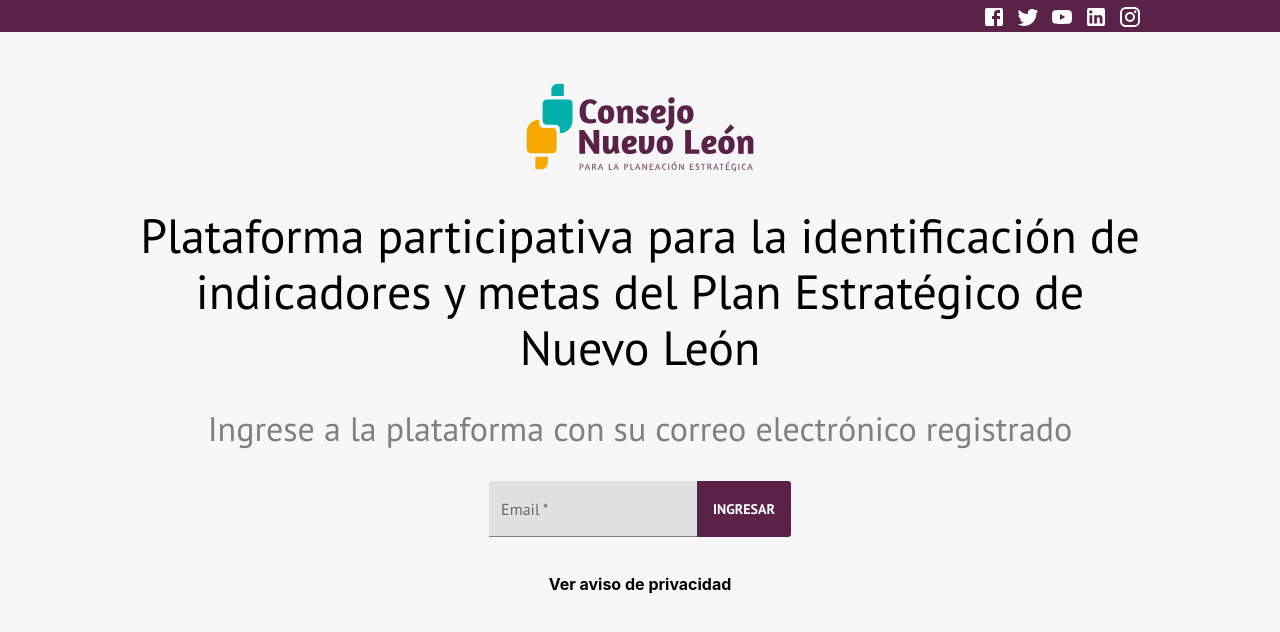
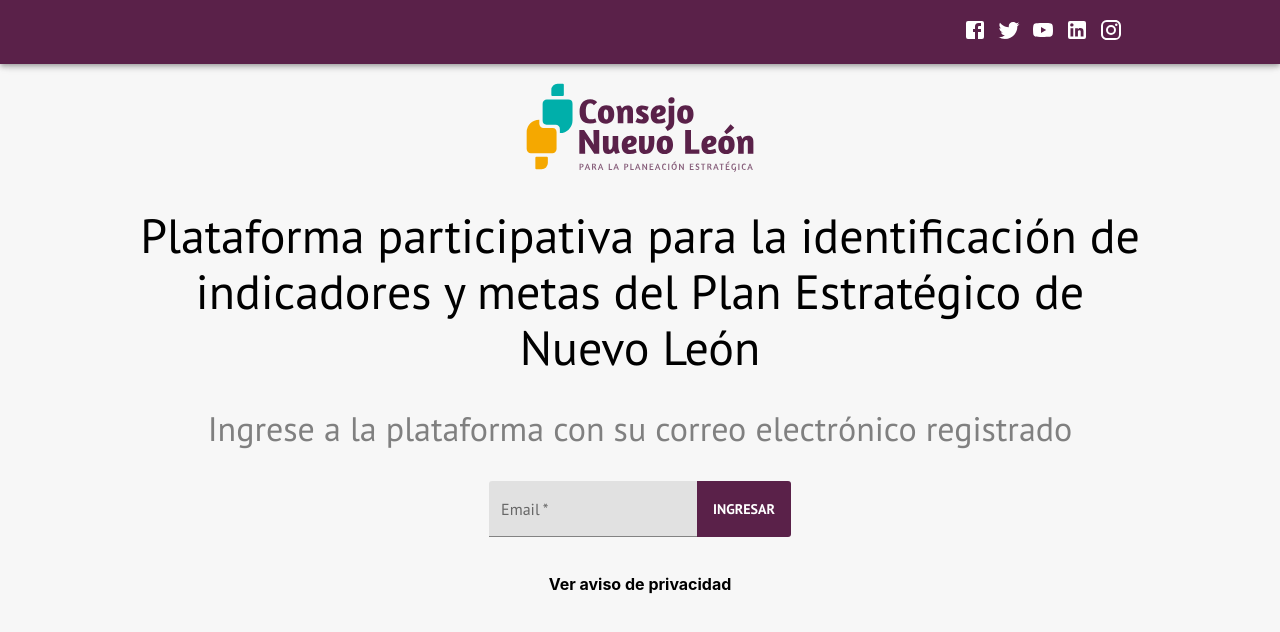
Before and after one commit to RobertoAlonsoDelaGarzaMendoza/indicadores-conl, a React (Create React App) app: page / in a window 1280 px wide. Shown: the top 632 px of the page. Built offline with nearby package versions, Linux system fonts and the light colour scheme.

Commit message:
Creacion de Drawer

```diff
--- a/src/Components/Admin/Admin.js
+++ b/src/Components/Admin/Admin.js
@@ -6,21 +6,39 @@
   Route,
   useRouteMatch,
 } from "react-router-dom";
+import Menu from "./Menu/Menu";
+import LoginAdmin from "./LoginAdmin/LoginAdmin";
+import AdminContainer from "../Helpers/AdminContainer";
 
 function Admin() {
   let { path, url } = useRouteMatch();
   return (
     <div>
-        <Switch>
-          <Route exact path={path}>
-            Login
-          </Route>
-          <Route path={`${path}/usuario`}>Usuarios</Route>
-          <Route path={`${path}/ejercicio`}>Ejercicios</Route>
-          <Route path={`${path}/objetivo`}>Objetivos</Route>
-          <Route path={`${path}/aspiracion`}>Aspiraciones</Route>
-          <Route path={`${path}/ronda`}>Rondas</Route>
-        </Switch>
+      {/* TODO validacion para mostrar drawer si ya esta logeado y es admin */}
+      {false ? <Menu /> : null}
+      <Switch>
+        <Route exact path={path}>
+          <LoginAdmin />
+        </Route>
+        <Route path={`${path}/usuario`}>
+          <AdminContainer>Usuarios</AdminContainer>
+        </Route>
+        <Route path={`${path}/ejercicio`}>
+          <AdminContainer>Ejercicios</AdminContainer>
+        </Route>
+        <Route path={`${path}/objetivo`}>
+          <AdminContainer>Objectivos</AdminContainer>
+        </Route>
+        <Route path={`${path}/aspiracion`}>
+          <AdminContainer>Aspiraciones</AdminContainer>
+        </Route>
+        <Route path={`${path}/ronda`}>
+          <AdminContainer>Rondas</AdminContainer>
+        </Route>
+        <Route path={`${path}/indicadores`}>
+          <AdminContainer>Indicadores</AdminContainer>
+        </Route>
+      </Switch>
     </div>
   );
 }
--- /dev/null
+++ b/src/Components/Admin/Menu/Menu.css
@@ -0,0 +1,5 @@
+.Drawer > .MuiDrawer-paper{
+    max-width: 15rem;
+    width: 15rem;
+    padding: .5rem;
+}
--- /dev/null
+++ b/src/Components/Admin/Menu/Menu.js
@@ -0,0 +1,42 @@
+import { Divider, Drawer, List, ListItem, ListItemText, Toolbar } from "@material-ui/core";
+import React from "react";
+import "./Menu.css";
+import logo from "../../../Assets/nuevo_leon_logo.svg";
+
+
+function Menu() {
+  return (
+    <Drawer variant="permanent" className="Drawer">
+      <Toolbar />
+      <img alt="logo_nuevo_leon" className="Login_logo" src={logo}></img>
+      <Divider/>
+      <List>
+        <ListItem>
+          <ListItemText primary="Usuarios"/>
+        </ListItem>
+        <Divider/>
+        <ListItem>
+          <ListItemText primary="Ejercicios"/>
+        </ListItem>
+        <ListItem>
+          <ListItemText primary="Aspiraciones"/>
+        </ListItem>
+        <ListItem>
+          <ListItemText primary="Objectivos"/>
+        </ListItem>
+        <ListItem>
+          <ListItemText primary="Línea estrategica"/>
+        </ListItem>
+        <ListItem>
+          <ListItemText primary="Ronda"/>
+        </ListItem>
+        <ListItem>
+          <ListItemText primary="Indicadores"/>
+        </ListItem>
+
+      </List>
+    </Drawer>
+  );
+}
+
+export default Menu;
--- a/src/Components/Header/Header.css
+++ b/src/Components/Header/Header.css
@@ -1,19 +1,19 @@
 .Header{
-    display: flex;
-    align-items: center;
-    background-color:#5a2149;
-    color: #ffff;
-    height: 2rem;
-    justify-content: flex-end;
-    padding-right: 10%;
+    background-color:#5a2149 !important;
+    z-index: 1201 !important;
 }
 
 .Header_icons{
+    padding-right: 10%;
+    margin-left: auto;
+}
+
+.Header_icon{
     color: #ffff;
     margin-right: 10px;
     transition: color 200ms ease-in;
 }
 
-.Header_icons:hover{
+.Header_icon:hover{
     color: #edba00;
 }
--- a/src/Components/Header/Header.js
+++ b/src/Components/Header/Header.js
@@ -1,21 +1,36 @@
-import React from 'react';
-import './Header.css';
-import FacebookIcon from '@material-ui/icons/Facebook';
-import YouTubeIcon from '@material-ui/icons/YouTube';
-import TwitterIcon from '@material-ui/icons/Twitter';
-import LinkedInIcon from '@material-ui/icons/LinkedIn';
-import InstagramIcon from '@material-ui/icons/Instagram';
+import React from "react";
+import "./Header.css";
+import FacebookIcon from "@material-ui/icons/Facebook";
+import YouTubeIcon from "@material-ui/icons/YouTube";
+import TwitterIcon from "@material-ui/icons/Twitter";
+import LinkedInIcon from "@material-ui/icons/LinkedIn";
+import InstagramIcon from "@material-ui/icons/Instagram";
+import { AppBar, Toolbar, Typography } from "@material-ui/core";
 
 function Header() {
-    return (
-        <div className="Header">
-            <a className="Header_icons"><FacebookIcon/></a>
-            <a className="Header_icons"><TwitterIcon  /></a>
-            <a className="Header_icons"><YouTubeIcon  /></a>
-            <a className="Header_icons"><LinkedInIcon /></a>
-            <a className="Header_icons"><InstagramIcon/></a>
+  return (
+    <AppBar position="fixed" className="Header">
+      <Toolbar>
+        <div className="Header_icons">
+          <a href="#" className="Header_icon">
+            <FacebookIcon />
+          </a>
+          <a href="#" className="Header_icon">
+            <TwitterIcon />
+          </a>
+          <a href="#" className="Header_icon">
+            <YouTubeIcon />
+          </a>
+          <a href="#" className="Header_icon">
+            <LinkedInIcon />
+          </a>
+          <a href="#" className="Header_icon">
+            <InstagramIcon />
+          </a>
         </div>
-    )
+      </Toolbar>
+    </AppBar>
+  );
 }
 
 export default Header;
--- /dev/null
+++ b/src/Components/Helpers/AdminContainer.css
@@ -0,0 +1,4 @@
+.AdminContainer{
+    margin-top:5rem;
+    margin-left:17rem;
+}
--- /dev/null
+++ b/src/Components/Helpers/AdminContainer.js
@@ -0,0 +1,8 @@
+import React from "react";
+import "./AdminContainer.css";
+
+function AdminContainer({ children }) {
+  return <div className="AdminContainer">{children}</div>;
+}
+
+export default AdminContainer;
--- a/src/Components/Login/Login.css
+++ b/src/Components/Login/Login.css
@@ -1,7 +1,7 @@
 .Login{
     margin-left: 10%;
     margin-right: 10%;
-    margin-top:3rem;
+    margin-top:5rem;
     display: flex;
     text-align: center;
     flex-direction: column;
--- a/src/Components/Panel/Panel.css
+++ b/src/Components/Panel/Panel.css
@@ -1,7 +1,7 @@
 .PanelUsuario {
   margin-left: 10%;
   margin-right: 10%;
-  margin-top: 3rem;
+  margin-top: 5rem;
 }
 
 .PanelUsuario .Login_logo_section {
--- a/src/Components/Ronda/Indicador.css
+++ b/src/Components/Ronda/Indicador.css
@@ -1,7 +1,7 @@
 .RondaPanel {
   margin-left: 10%;
   margin-right: 10%;
-  /* margin-top: 3rem; */
+  margin-top: 4rem;
   /*   margin-bottom: 3rem; */
 }
 
```
